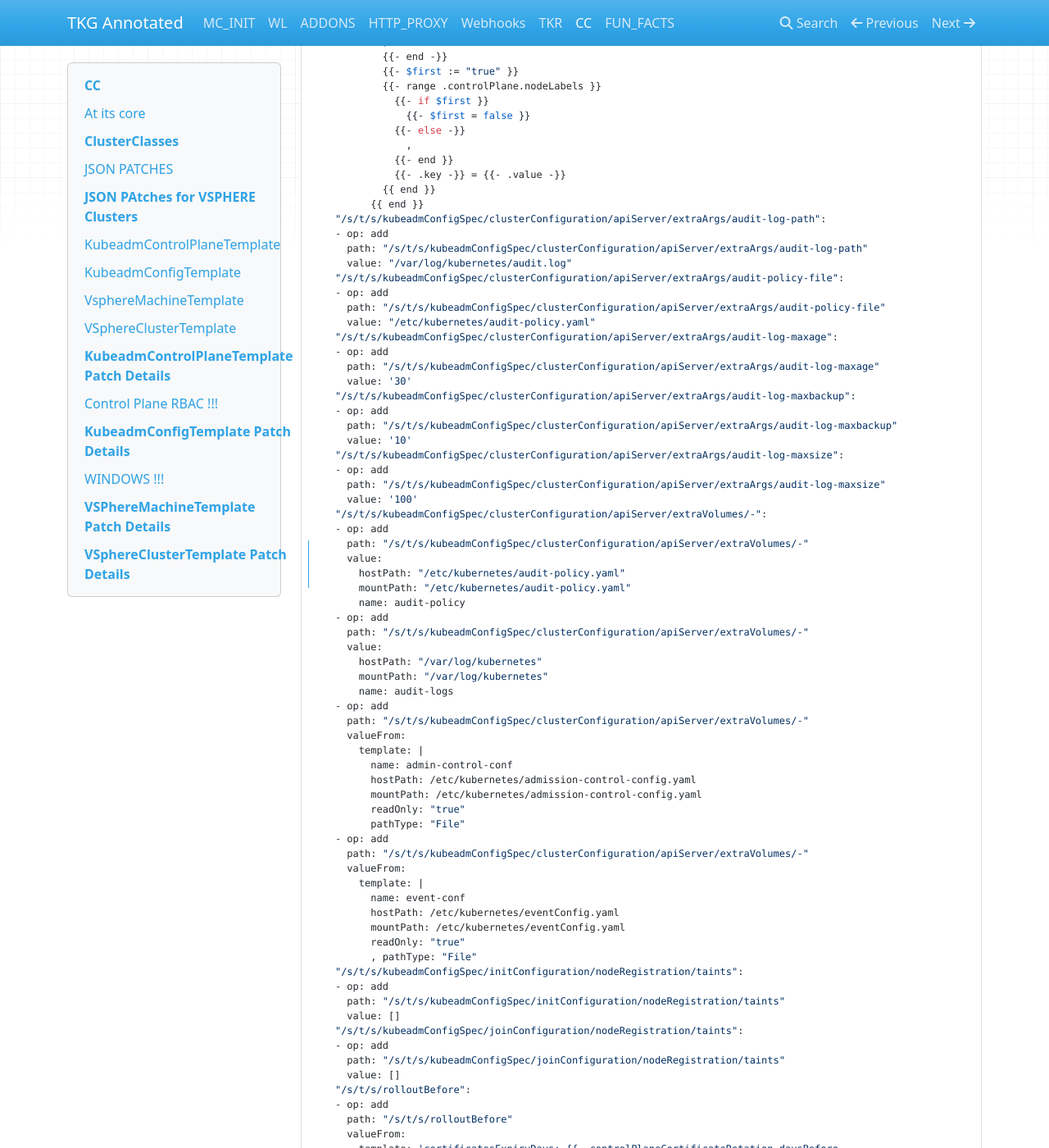
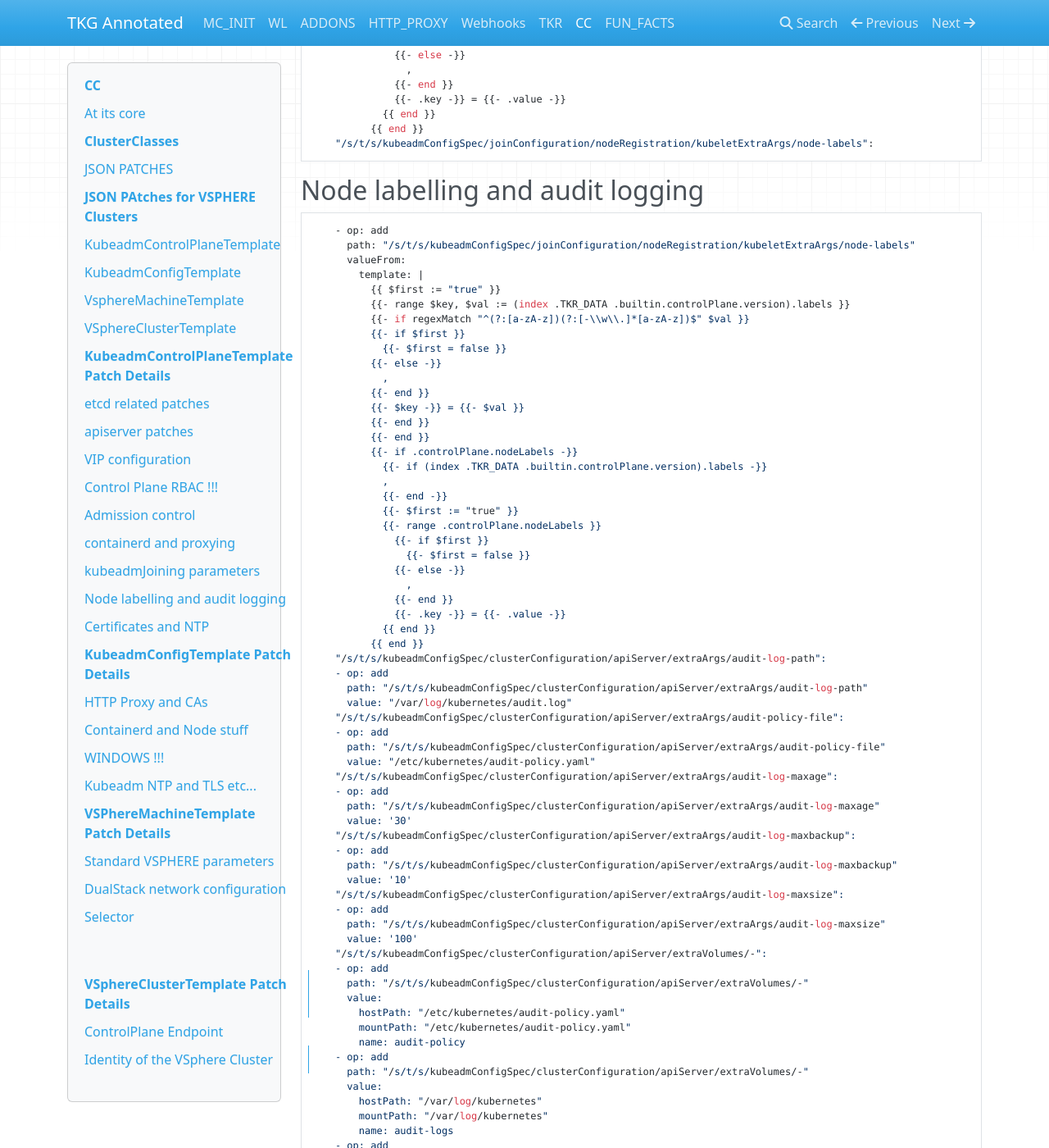
Before and after one commit to jayunit100/tanzu-install-annotated, an MkDocs documentation site: the page built from docs/z5-cc.md, in a window 1280 px wide and 1400 px high, scrolled down 16128 px. Shown: the whole window at 82% size. Built offline with MkDocs 1.6.1, drawn with Linux system fonts in a browser that asks for light colours; nearby versions of some CDN libraries; some of the changed text lies outside the part shown.

Commit message:
Update z5-cc.md

````diff
--- a/docs/z5-cc.md
+++ b/docs/z5-cc.md
@@ -223,6 +222,11 @@ KubeadmControlPlaneTemplate:
     - op: add
       path: "/s/t/s/kubeadmConfigSpec/clusterConfiguration/apiServer/extraVolumes"
       value: []
+```
+
+## etcd related patches
+
+```
     "/s/t/s/kubeadmConfigSpec/clusterConfiguration/etcd/local/extraArgs":
     - op: add
       path: "/s/t/s/kubeadmConfigSpec/clusterConfiguration/etcd/local/extraArgs"
@@ -239,8 +243,12 @@ KubeadmControlPlaneTemplate:
           cipher-suites: "{{ .tlsCipherSuites }}"
           {{- end }}
     "/s/t/s/kubeadmConfigSpec/clusterConfiguration/apiServer/extraArgs":
-    - op: add
-      path: "/s/t/s/kubeadmConfigSpec/clusterConfiguration/apiServer/extraArgs"
+```
+## apiserver patches
+
+```
+   - op: add
+     path: "/s/t/s/kubeadmConfigSpec/clusterConfiguration/apiServer/extraArgs"
       valueFrom:
         template: |
           {{ $containCipherSuites := false }}
@@ -378,6 +386,9 @@ KubeadmControlPlaneTemplate:
       valueFrom:
         template: "{{(index .TKR_DATA .builtin.controlPlane.version).kubernetesSpec.coredns.imageTag}}"
     "/s/t/s/kubeadmConfigSpec/files/-":
+```
+## VIP configuration
+```
     - op: add
       path: "/s/t/s/kubeadmConfigSpec/files/-"
       valueFrom:
@@ -710,6 +721,9 @@ And more control plane modifications:
           path: /etc/kubernetes/eventConfig.yaml
           encoding: base64
           content: {{ .eventRateLimitConf}}
+```
+## containerd and proxying
+```
     "/s/t/s/kubeadmConfigSpec/preKubeadmCommands/-":
     - op: add
       path: "/s/t/s/kubeadmConfigSpec/preKubeadmCommands/-"
@@ -803,6 +817,11 @@ And more control plane modifications:
           {{- end }}
           bindPort: {{ .apiServerPort }}
     "/s/t/s/kubeadmConfigSpec/joinConfiguration/controlPlane":
+```
+
+## kubeadmJoining parameters
+
+```
     - op: add
       path: "/s/t/s/kubeadmConfigSpec/joinConfiguration/controlPlane"
       valueFrom:
@@ -870,6 +889,10 @@ And more control plane modifications:
             {{ end }}
           {{ end }}
     "/s/t/s/kubeadmConfigSpec/joinConfiguration/nodeRegistration/kubeletExtraArgs/node-labels":
+```
+## Node labelling and audit logging
+
+```
     - op: add
       path: "/s/t/s/kubeadmConfigSpec/joinConfiguration/nodeRegistration/kubeletExtraArgs/node-labels"
       valueFrom:
@@ -959,6 +982,9 @@ And more control plane modifications:
       path: "/s/t/s/kubeadmConfigSpec/joinConfiguration/nodeRegistration/taints"
       value: []
     "/s/t/s/rolloutBefore":
+```
+## Certificates and NTP
+```
     - op: add
       path: "/s/t/s/rolloutBefore"
       valueFrom:
@@ -1005,6 +1031,9 @@ And more control plane modifications:
           {{- else -}}
           {{- $admissionPlugins -}},EventRateLimit
           {{- end }}
+```
+And of course, our selector which tells the patches to apply all of these to the `KubeadmControlTemplate`.
+```
   selector:
     apiVersion: controlplane.cluster.x-k8s.io/v1beta1
     kind: KubeadmControlPlaneTemplate
@@ -1019,6 +1048,9 @@ This is how we customize the kubelets that run for WORKER nodes.
 - HTTP proxy info
 - Custom CAs
 - Windows Workload cluster modifications
+- ...
+
+
 ```
 KubeadmConfigTemplate:
   jsonPatches:
@@ -1066,6 +1098,10 @@ KubeadmConfigTemplate:
             - ' {{- . -}} '
             {{- end }}
             sudo: ALL=(ALL) NOPASSWD:ALL
+```
+## HTTP Proxy and CAs
+
+```
     "/s/t/s/preKubeadmCommands/-":
     - op: add
       path: "/s/t/s/preKubeadmCommands/-"
@@ -1137,6 +1173,11 @@ KubeadmConfigTemplate:
             echo '  {{ . -}} ' >> /etc/containerd/config.toml
           {{- end }}
           {{- template "echo" $val -}}
+```
+
+## Containerd and Node stuff
+
+```
     - op: add
       path: "/s/t/s/preKubeadmCommands/-"
       value: systemctl restart containerd
@@ -1230,6 +1271,7 @@ KubeadmConfigTemplate:
           encoding: base64
           permissions: "0444"
 ```
+
 ## WINDOWS !!!
 
 Note that kubeaddmConfig (the worker nodes) has the information for windows specific changes.  These write out
@@ -1330,6 +1372,10 @@ files to the node when it starts up that are required for certain windows things
           start-service kube-proxy
           start-service antrea-agent
         path: C:\Temp\antrea.ps1
+```
+##  Kubeadm NTP and TLS etc...
+
+```
     "/s/t/s/useExperimentalRetryJoin":
     - op: remove
       path: "/s/t/s/useExperimentalRetryJoin"
@@ -1400,6 +1446,10 @@ There are maybe 30 or so of these patches.
 ```
 VSphereMachineTemplate:
   jsonPatches:
+```
+
+## Standard VSPHERE parameters
+```
     "/s/t/s/numCPUs":
     - op: replace
       path: "/s/t/s/numCPUs"
@@ -1473,6 +1523,9 @@ VSphereMachineTemplate:
               name: {{ .name }}
               {{- end }}
             {{- end }}
+```
+## DualStack network configuration
+```
     - op: add
       path: "/s/t/s/network"
       valueFrom:
@@ -1566,6 +1619,11 @@ VSphereMachineTemplate:
       valueFrom:
         template: "{{ (index .TKR_DATA .builtin.machineDeployment.version).osImageRef.template
           }}"
+```
+## Selector
+
+And finally of course the selector
+```
   selector:
     apiVersion: infrastructure.cluster.x-k8s.io/v1beta1
     kind: VSphereMachineTemplate
@@ -1590,6 +1648,11 @@ Next we have all the changes to the VSphere Cluster...   There are about 6 of th
 ```
 VSphereClusterTemplate:
   jsonPatches:
+```
+## ControlPlane Endpoint
+
+```
+
     "/s/t/s/controlPlaneEndpoint":
     - op: add
       path: "/s/t/s/controlPlaneEndpoint"
@@ -1607,6 +1670,12 @@ VSphereClusterTemplate:
       path: "/s/t/s/server"
       valueFrom:
         variable: vcenter.server
+```
+## Identity of the VSphere Cluster
+
+Necessary so we can map it back to the name of the CAPI cluster... there are internal functionality that depend on this ...
+
+```
     "/s/t/s/identityRef":
     - op: add
       path: "/s/t/s/identityRef"
````
Also changed, not shown: other parts of docs/z5-cc.md (+1 -2 lines).
